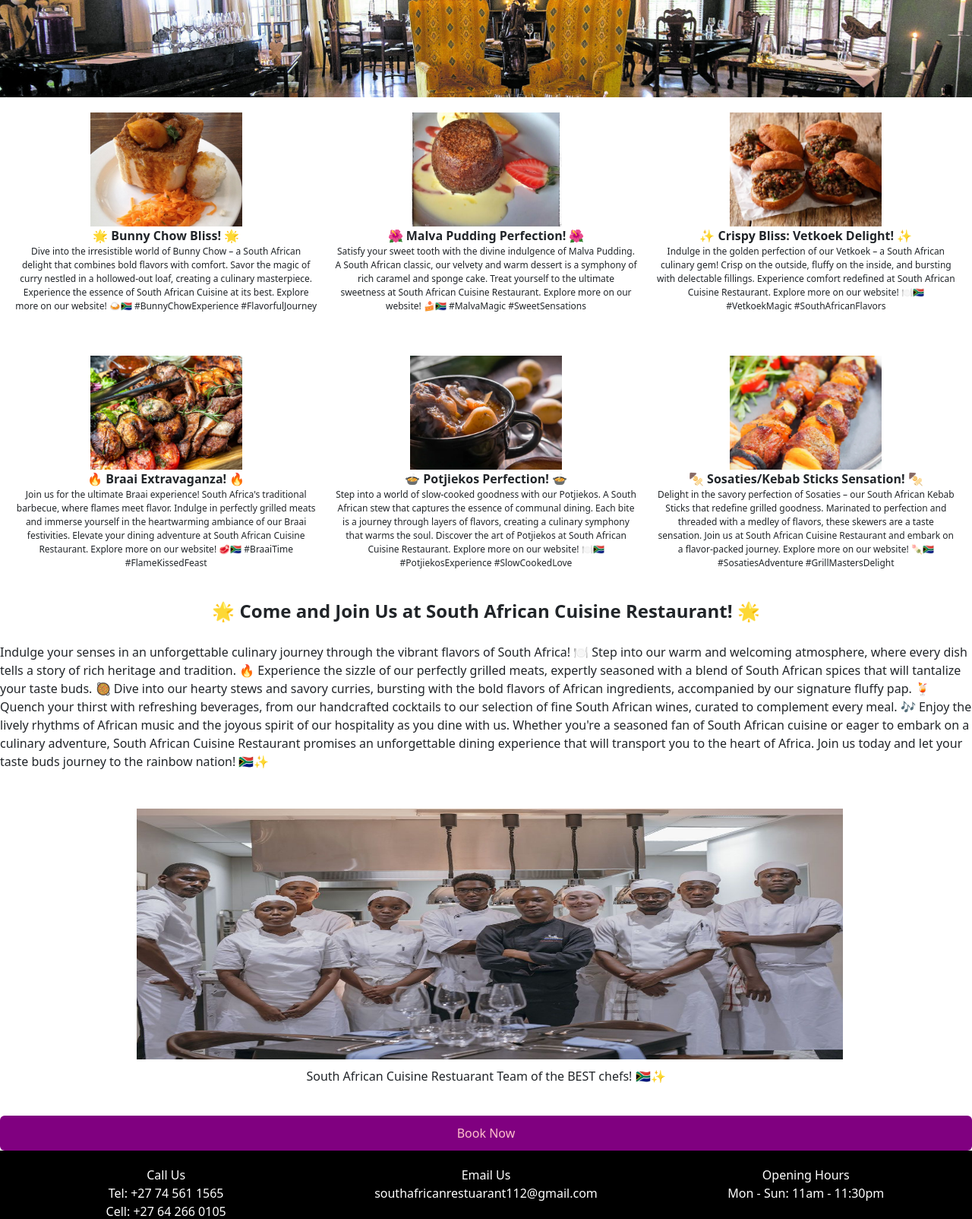
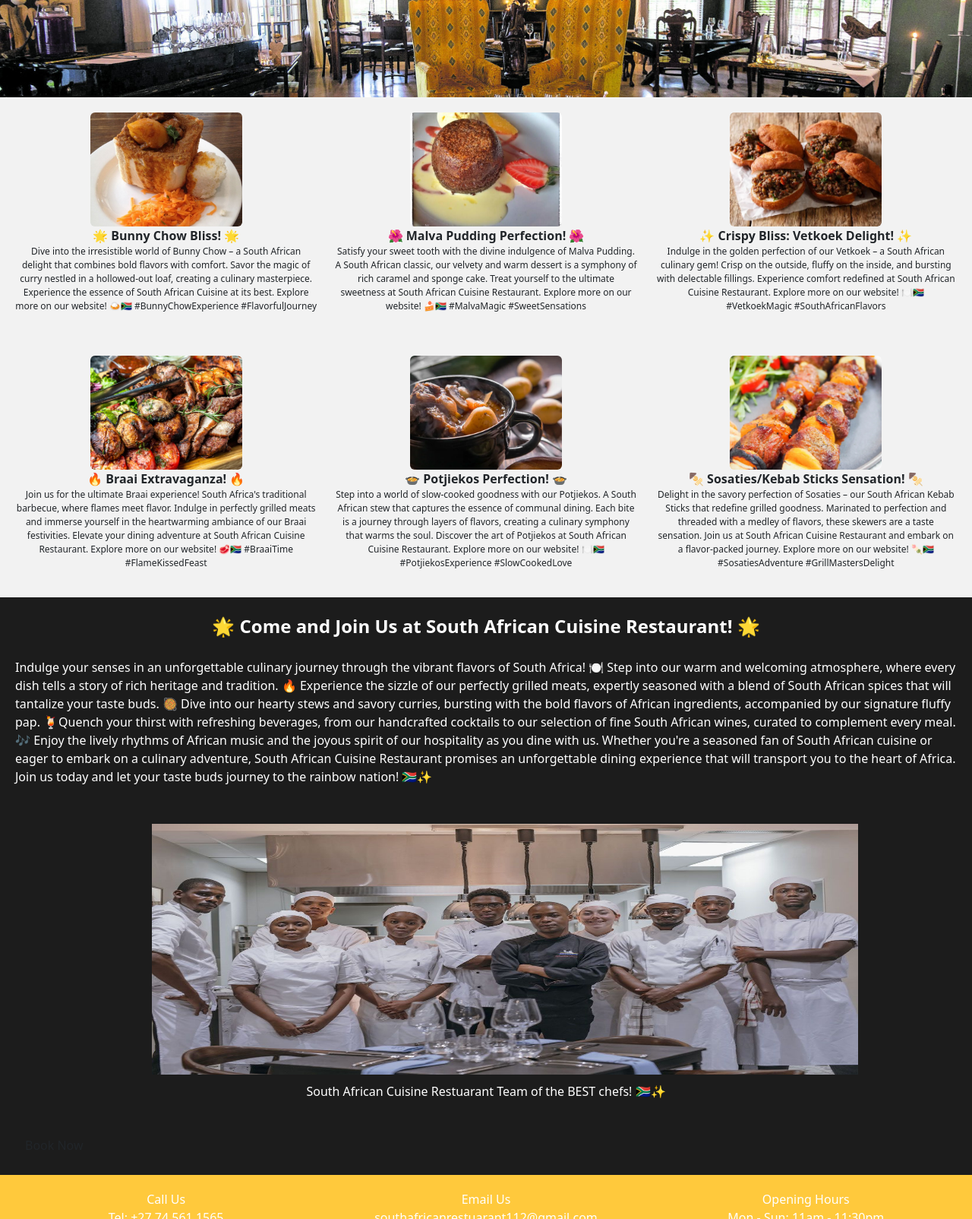
Before and after one commit to Rachel2001/CODSOFT, a plain HTML site: page index.html in a window 1280 px wide. Shown: the part 470-2074 px from the top of the page at 76% size. Drawn offline with nearby package versions, Linux system fonts and the light colour scheme.

Commit message:
Added more css
trying to get the button to center and change the colors

```diff
--- a/index.html
+++ b/index.html
@@ -10,6 +10,9 @@
       crossorigin="anonymous"
     />
     <link rel="stylesheet" href="sweet.css">
+    <link rel="preconnect" href="https://fonts.googleapis.com">
+<link rel="preconnect" href="https://fonts.gstatic.com" crossorigin>
+<link href="https://fonts.googleapis.com/css2?family=PT+Serif&display=swap" rel="stylesheet">
     <script
       src="https://kit.fontawesome.com/88f080a474.js"
       crossorigin="anonymous"
@@ -55,26 +58,26 @@
       </nav>
     </div>
     <section>
-    <h1>SOUTH AFRICAN CUISINE RESTURANT</h1>
+    <h1>SOUTH AFRICAN CUISINE RESTUARANT</h1>
     <br>
     <p>Flavors of the Rainbow Nation: Indulge in the rich tapestry of South African culinary traditions at 'Safari Bites,' where every dish tells a story of vibrant spices, diverse influences, and a journey through the heart of authentic South African cuisine</p>
     </section>
     <div class="container-1 text-center">
   <div class="row align-items-center">
     <div class="col">
-      <img src="images/bunny-chow-pic2.jpg" alt="Bunny-Chow-picture" >
+      <img src="images/bunny-chow-pic2.jpg" alt="Bunny-Chow-picture"class="rounded">
       <br>
       <div class="meal-name"><strong>🌟 Bunny Chow Bliss! 🌟</strong></div>
       <p>Dive into the irresistible world of Bunny Chow – a South African delight that combines bold flavors with comfort. Savor the magic of curry nestled in a hollowed-out loaf, creating a culinary masterpiece. Experience the essence of South African Cuisine at its best. Explore more on our website! 🍛🇿🇦 #BunnyChowExperience #FlavorfulJourney</p>
     </div>
     <div class="col">
-      <img src="images/malfa-pudding.jpg" alt="malfa-pudding-picture" >
+      <img src="images/malfa-pudding.jpg" alt="malfa-pudding-picture" class="rounded">
       <br>
       <div><strong>🌺 Malva Pudding Perfection! 🌺</strong></div>
       <p>Satisfy your sweet tooth with the divine indulgence of Malva Pudding. A South African classic, our velvety and warm dessert is a symphony of rich caramel and sponge cake. Treat yourself to the ultimate sweetness at South African Cuisine Restaurant. Explore more on our website! 🍰🇿🇦 #MalvaMagic #SweetSensations</p>
     </div>
     <div class="col">
-      <img src="images/vetkoek.webp" alt="Vetkoek-picture" >
+      <img src="images/vetkoek.webp" alt="Vetkoek-picture" class="rounded" >
       <br>
       <div class="meal-name"><strong>✨ Crispy Bliss: Vetkoek Delight! ✨</strong></div>
       <p>Indulge in the golden perfection of our Vetkoek – a South African culinary gem! Crisp on the outside, fluffy on the inside, and bursting with delectable fillings. Experience comfort redefined at South African Cuisine Restaurant. Explore more on our website! 🍽️🇿🇦 #VetkoekMagic #SouthAfricanFlavors</p>
@@ -84,19 +87,19 @@
 <div class="container-2 text-center">
   <div class="row align-items-center">
     <div class="col">
-      <img src="images/braai.webp" alt="Braai-picture" >
+      <img src="images/braai.webp" alt="Braai-picture" class="rounded">
       <br>
       <div class="meal-name"><strong>🔥 Braai Extravaganza! 🔥</strong></div>
       <p>Join us for the ultimate Braai experience! South Africa's traditional barbecue, where flames meet flavor. Indulge in perfectly grilled meats and immerse yourself in the heartwarming ambiance of our Braai festivities. Elevate your dining adventure at South African Cuisine Restaurant. Explore more on our website! 🥩🇿🇦 #BraaiTime #FlameKissedFeast</p>
     </div>
     <div class="col">
-      <img src="images/Potjiekos.webp" alt="Potjiekos-picture" >
+      <img src="images/Potjiekos.webp" alt="Potjiekos-picture" class="rounded">
       <br>
       <div class="meal-name"><strong>🍲 Potjiekos Perfection! 🍲</strong></div>
       <p>Step into a world of slow-cooked goodness with our Potjiekos. A South African stew that captures the essence of communal dining. Each bite is a journey through layers of flavors, creating a culinary symphony that warms the soul. Discover the art of Potjiekos at South African Cuisine Restaurant. Explore more on our website! 🍽️🇿🇦 #PotjiekosExperience #SlowCookedLove</p>
     </div>
     <div class="col">
-      <img src="images/sosaties.webp" alt="Sosaties-picture" >
+      <img src="images/sosaties.webp" alt="Sosaties-picture" class="rounded">
       <br>
       <div class="meal-name"><strong>🍢 Sosaties/Kebab Sticks Sensation! 🍢</strong></div>
       <p>Delight in the savory perfection of Sosaties – our South African Kebab Sticks that redefine grilled goodness. Marinated to perfection and threaded with a medley of flavors, these skewers are a taste sensation. Join us at South African Cuisine Restaurant and embark on a flavor-packed journey. Explore more on our website! 🍡🇿🇦 #SosatiesAdventure #GrillMastersDelight</p>
@@ -124,7 +127,7 @@ Whether you're a seasoned fan of South African cuisine or eager to embark on a c
 
 Join us today and let your taste buds journey to the rainbow nation! 🇿🇦✨</p>
       <br>
-      <img src="images/come-&-visit-us-pic.jpg" alt="chef-picture" >
+      <img src="images/come-&-visit-us-pic.jpg" alt="chef-picture" class="rounded">
       <p class="text-center">South African Cuisine Restuarant Team of the BEST chefs! 🇿🇦✨</p>
       <br>
       <a href="#" class="btn btn-book-now">Book Now</a>
--- a/sweet.css
+++ b/sweet.css
@@ -23,9 +23,8 @@ nav li {
 
 nav a {
   text-decoration: none;
-  color: white;
+  color: #ffde59;
   transition: all 100ms ease-in-out;
-
 }
 
 .logo {
@@ -52,6 +51,7 @@ section {
 
 .container-1 {
   padding: 20px;
+  background: #f2f2f2;
 }
 
 .container-1 img {
@@ -70,6 +70,7 @@ section {
 
 .container-2 {
   padding: 20px;
+  background: #f2f2f2;
 }
 
 .container-2 img {
@@ -86,6 +87,12 @@ section {
   font-size: 12px;
 }
 
+.container-3 {
+  background: #1c1c1c;
+  color: white;
+  padding: 20px;
+}
+
 .container-3 div {
   font-size: 24px;
 }
@@ -99,17 +106,26 @@ section {
   margin-left: 170px;
 }
 
-.btn-book-now {
+,
+btn-book-now {
   display: block;
   margin: auto;
-    padding: 10px 20px;
+  padding: 5px 10px;
   font-size: 16px;
   color: pink;
   background: purple;
+  text-decoration: none;
+  border-radius: 5px;
+  background: white;
+}
+
+.btn-book-now:hover {
+  background: #8b008b;
+  color: white;
 }
 
 footer {
-    background-color: black;
+  background-color: #ffc93c;
   color: white;
   padding: 20px;
 }
```
Lines whose indentation alone changed are shown as unchanged.
